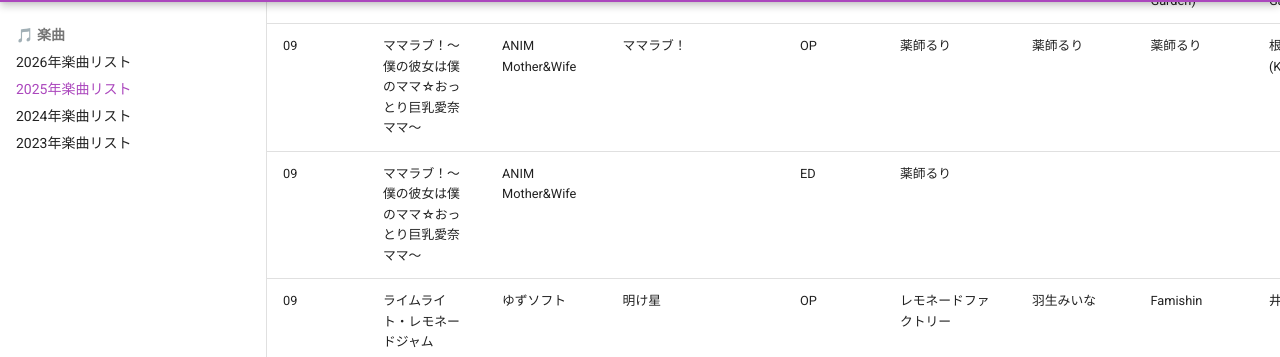
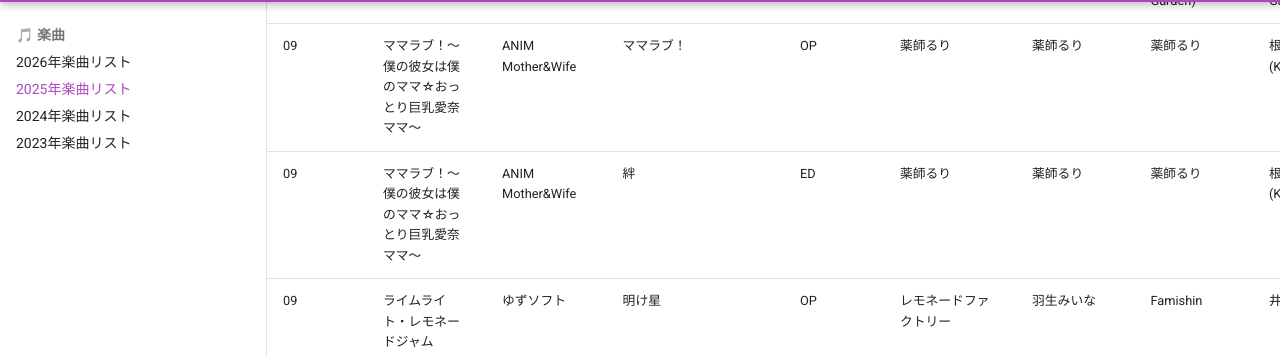
Before and after one commit to onihusube/ensonglog, an MkDocs documentation site: the page built from docs/2025/楽曲.md, in a window 1280 px wide and 900 px high, scrolled down 22274 px. Shown: the part 94-451 px from the top of the window. Built offline with MkDocs 1.6.1 and Material for MkDocs 9.7.7, drawn with Linux system fonts in a browser that asks for light colours; emoji names are drawn with the system emoji font; comment, search, counter and statistics services are not loaded.

Commit message:
ママラブ！ ED 追加

```diff
--- a/docs/2025/楽曲.md
+++ b/docs/2025/楽曲.md
@@ -234,7 +234,7 @@ search:
 | 09<!--/26--> | 何度目かのはじめまして | Purple Software | 雨のち、ふたり | ED | 浅葉リオ | 石川泰 | 山口たこ | 山口たこ | 豪華版特典 「サントラ&カバーCD」/「本編&サントラDLカード」 </br> [🎵🔗](https://linkco.re/vhH8pmEz) | | [HP](https://www.purplesoftware.jp/products/nh/#tokuten) |
 | 09<!--/26--> | 野々村病院の人々リメイク | FG REMAKE | Doubt to FUTURE  | OP | Sennzai | Spirit Garden | 堀川大翼 (Elements Garden) | 堀川大翼 (Elements Garden) | | | [:fontawesome-brands-youtube:](https://www.youtube.com/watch?v=DksC4xJ-wHI) |
 | 09<!--/26--> | ママラブ！～僕の彼女は僕のママ☆おっとり巨乳愛奈ママ～ | ANIM Mother&Wife | ママラブ！ | OP | 薬師るり | 薬師るり | 薬師るり | 根本克則(KParaMUSIC) | | | [HP](http://hs-crowd.co.jp/anim/product/pro_pc/pc090/) |
-| 09<!--/26--> | ママラブ！～僕の彼女は僕のママ☆おっとり巨乳愛奈ママ～ | ANIM Mother&Wife | | ED | 薬師るり | | | | | | |
+| 09<!--/26--> | ママラブ！～僕の彼女は僕のママ☆おっとり巨乳愛奈ママ～ | ANIM Mother&Wife | 絆 | ED | 薬師るり | 薬師るり | 薬師るり | 根本克則(KParaMUSIC) | | | |
 | 09<!--/26--> | ライムライト・レモネードジャム | ゆずソフト | 明け星 | OP | レモネードファクトリー | 羽生みいな | Famishin | 井ノ原 智 | アルバムCD「レモネードジャム」 | Sound Produced by Angel Note | [:fontawesome-brands-youtube:](https://www.youtube.com/watch?v=vdy9p_BURy8) |
 | 09<!--/26--> | ライムライト・レモネードジャム | ゆずソフト | Be brand new | 挿入歌 | レモネードファクトリー | 羽生みいな | Famishin | みちこ | アルバムCD「レモネードジャム」 | Sound Produced by Angel Note | [:fontawesome-brands-youtube:](https://www.youtube.com/watch?v=5yKcP7r6HbM) |
 | 09<!--/26--> | ライムライト・レモネードジャム | ゆずソフト | 放光酸化 | 挿入歌 | レモネードファクトリー | 羽生みいな | Famishin | みちこ | アルバムCD「レモネードジャム」 | Sound Produced by Angel Note | [:fontawesome-brands-youtube:](https://www.youtube.com/watch?v=cVyEpxvkohA) |
```
